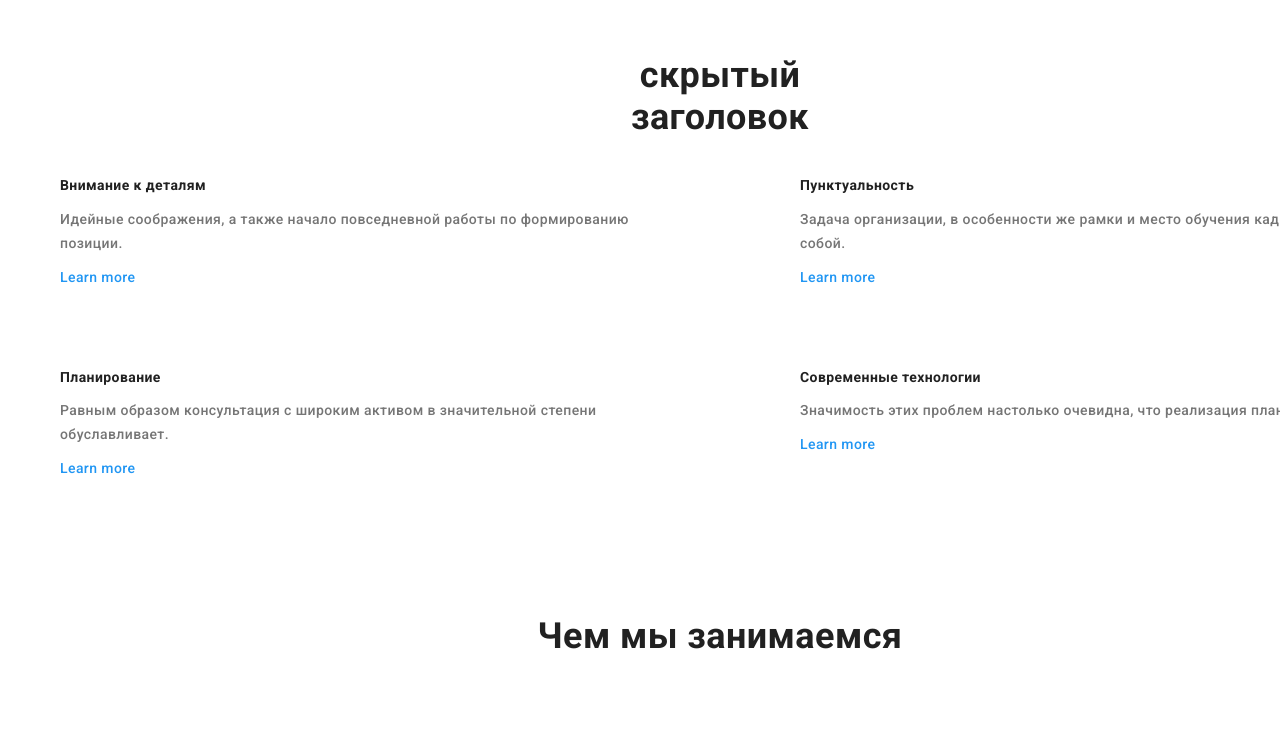
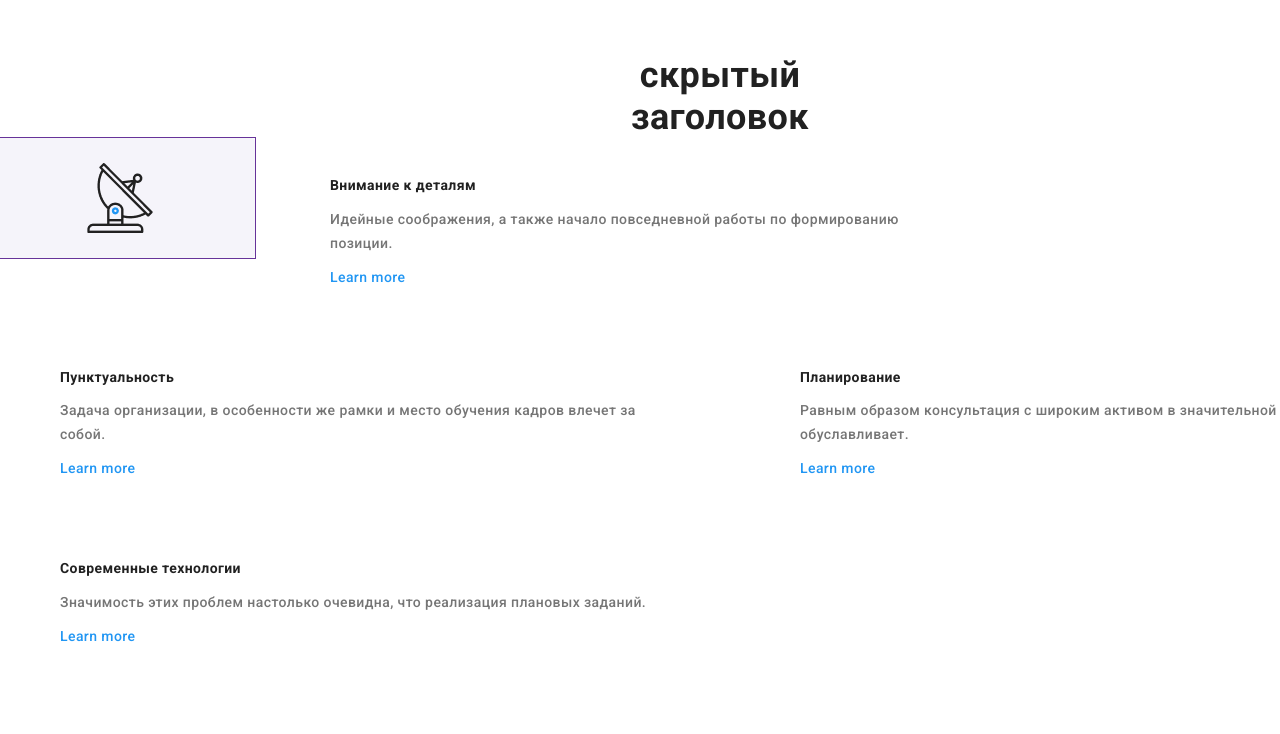
Before and after one commit to AliakseiSavelyey/goit-markup-hw-04, a plain HTML site: page index.html in a window 1280 px wide. Shown: the part 720-1454 px from the top of the page. Drawn offline with nearby package versions, Linux system fonts and the light colour scheme.

Commit message:
my brain stop

```diff
--- a/css/styles.css
+++ b/css/styles.css
@@ -247,13 +247,14 @@ body {
   /* background-color: purple; */
 }
 .feature-list::before {
-  display:block;
+  display: block;
   content:'';
-  /* width: 270px; */
+  width: 270px;
   height: 120px;
   outline: 1px solid rebeccapurple;
-  background-image: url(../image/);
-
+  background-image: url(../image/detals.png);
+  background-size: contain;
+  background-repeat: no-repeat;
 }
 .feature-list .title {
   margin-top: 0;
```
Also changed, not shown: image/detals.png (added), image/plans.png (added), image/punktyals.png (added), image/tehnologi.png (added).
